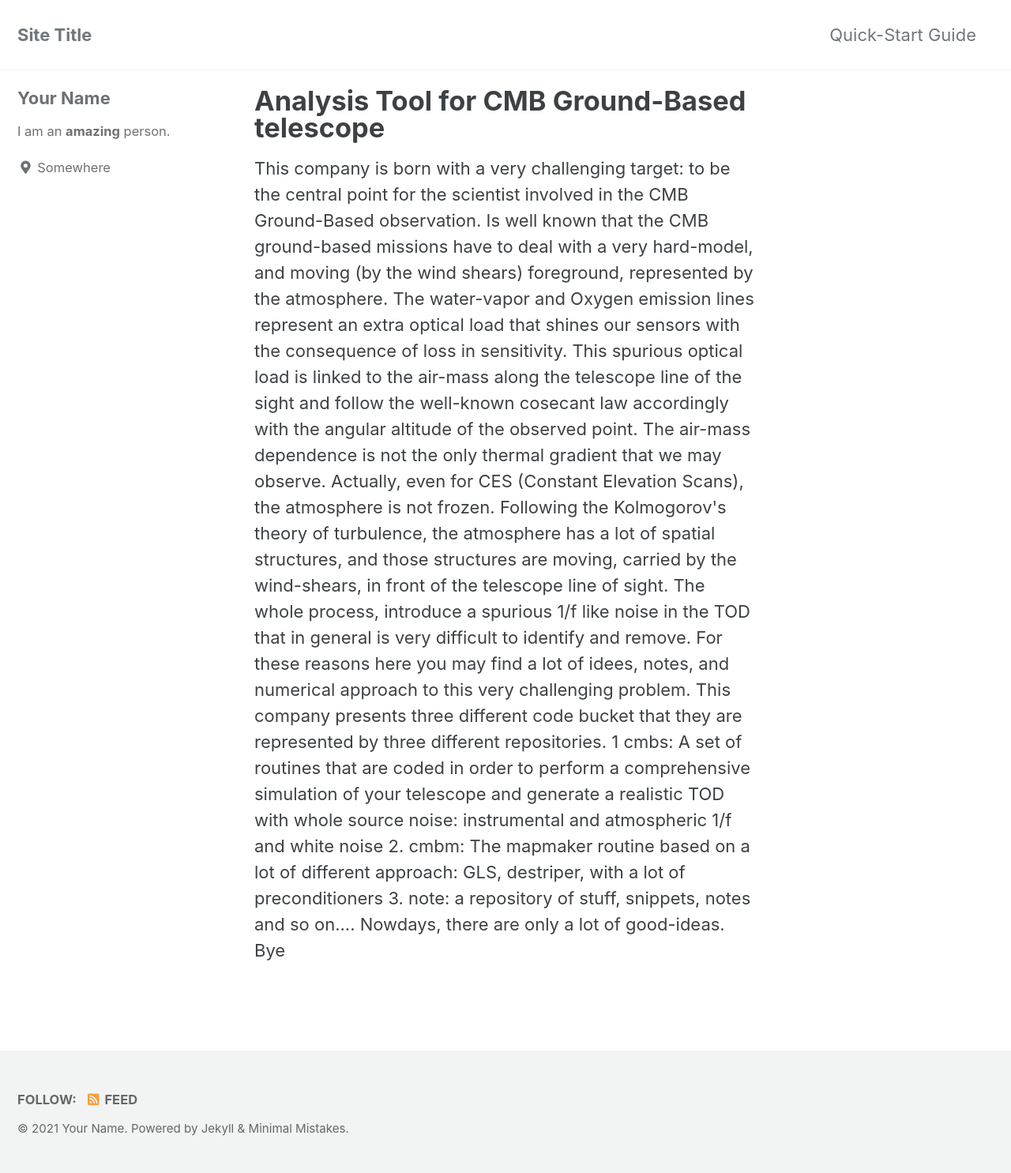
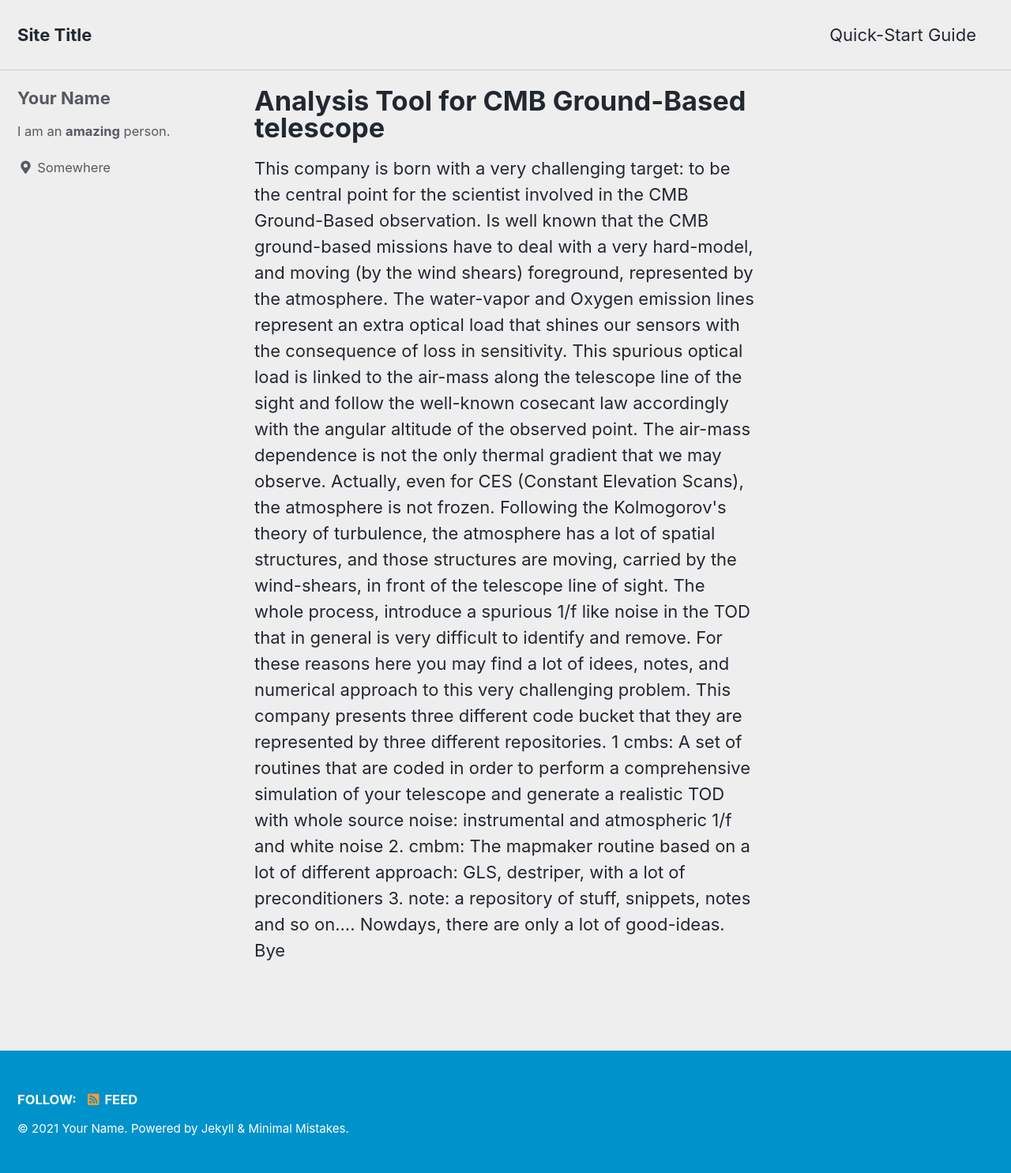
Before and after one commit to cmbgroundbased/cmbgroundbased.github.io, a Jekyll site: the page built from index.html, in a window 1280 px wide. Shown: the whole page at 79% size. Built offline with Jekyll 4.4.1, drawn with Linux system fonts in a browser that asks for light colours; cached includes are drawn as plain includes; the list of posts is cut into pages by our own code.

```diff
--- a/_config.yml
+++ b/_config.yml
@@ -12,7 +12,7 @@
 
 theme                  : "minimal-mistakes-jekyll"
 remote_theme           : "mmistakes/minimal-mistakes"
-minimal_mistakes_skin    : "default" # "air", "aqua", "contrast", "dark", "dirt", "neon", "mint", "plum", "sunrise"
+minimal_mistakes_skin    : "air" # , "aqua", "contrast", "dark", "dirt", "neon", "mint", "plum", "sunrise"
 
 # Site Settings
 locale                   : "en-US"
```
